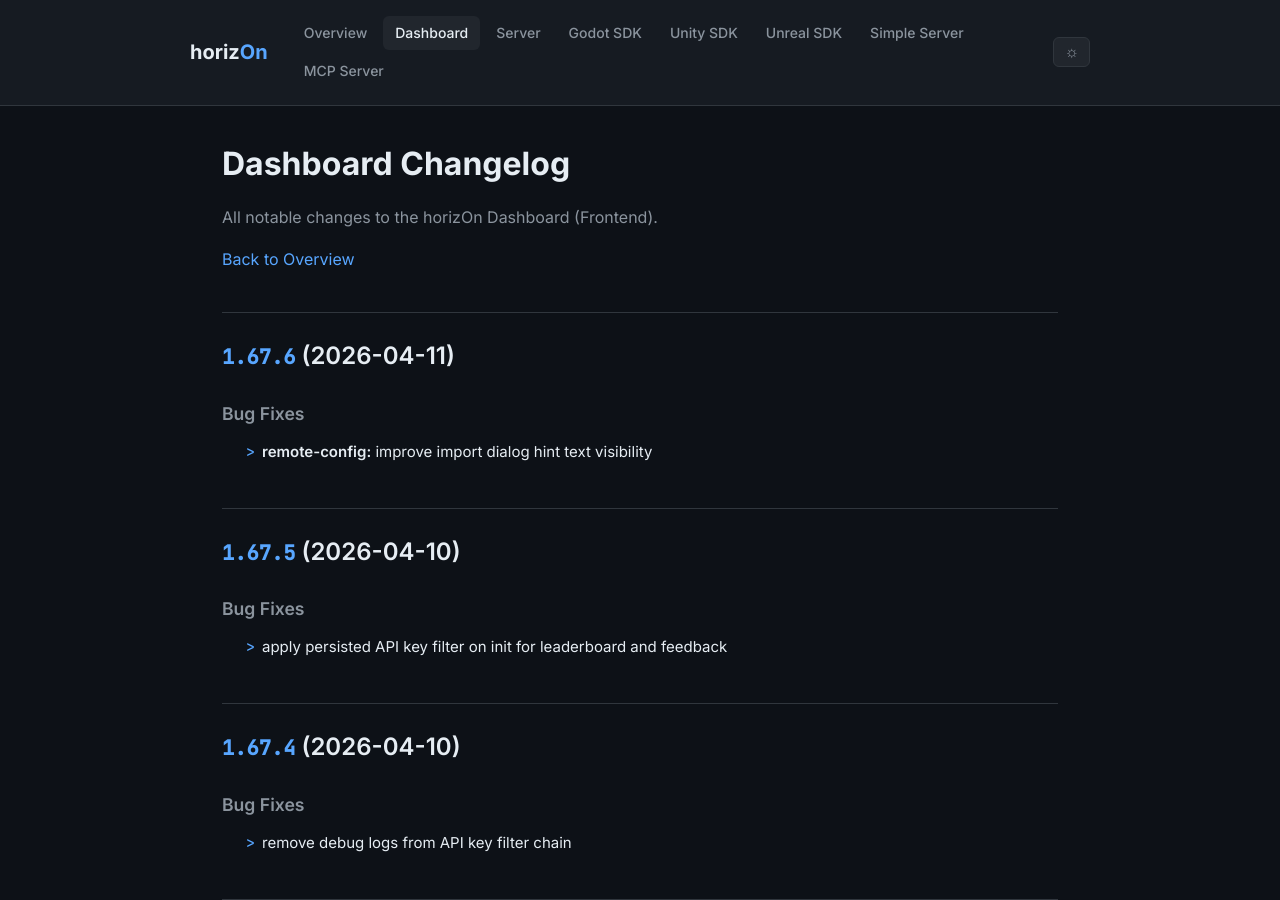
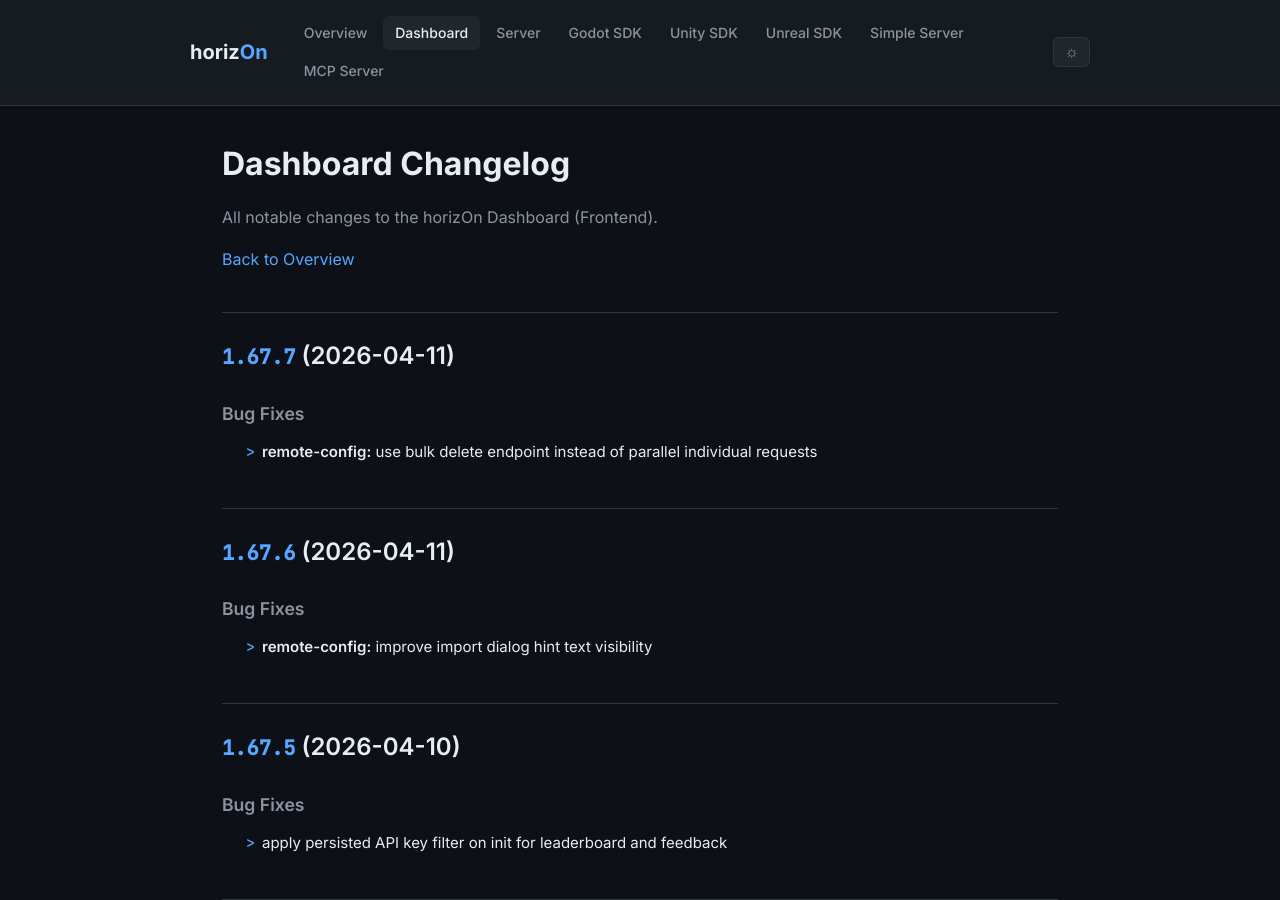
Before and after one commit to ProjectMakersDE/horizOn-Changelog, a Jekyll site: the page built from dashboard-changelog.md, in a window 1280 px wide and 900 px high. Built offline with Jekyll 4.4.1, drawn with Linux system fonts in a browser that asks for light colours.

Commit message:
chore: sync changelogs [skip ci]

```diff
--- a/dashboard-changelog.md
+++ b/dashboard-changelog.md
@@ -8,6 +8,13 @@ title: Dashboard Changelog
 All notable changes to the horizOn Dashboard (Frontend).
 
 [Back to Overview](.)
+
+## [1.67.7](https://github.com/ProjectMakersDE/horizOn-Dashboard/compare/v1.67.6...v1.67.7) (2026-04-11)
+
+
+### Bug Fixes
+
+* **remote-config:** use bulk delete endpoint instead of parallel individual requests ([e2bece5](https://github.com/ProjectMakersDE/horizOn-Dashboard/commit/e2bece5f6a1f7236f49ab60bb5382b5d659fe0a1))
 
 ## [1.67.6](https://github.com/ProjectMakersDE/horizOn-Dashboard/compare/v1.67.5...v1.67.6) (2026-04-11)
 
```
Also changed, not shown: index.md (+1 -1 lines).
